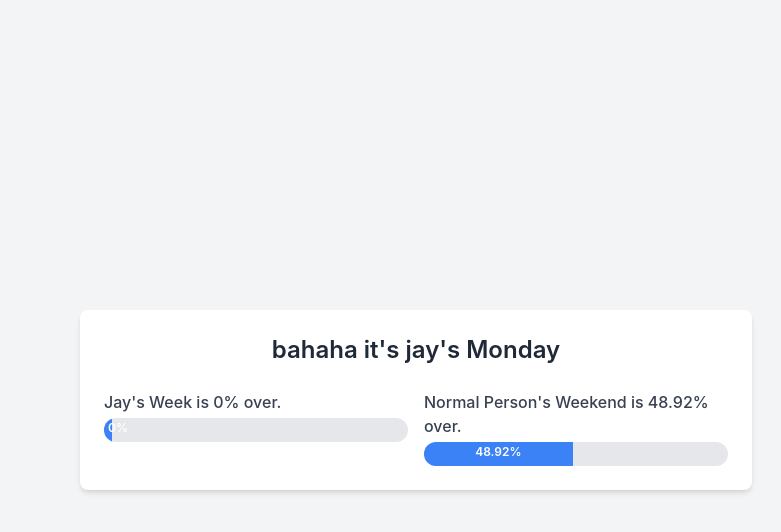
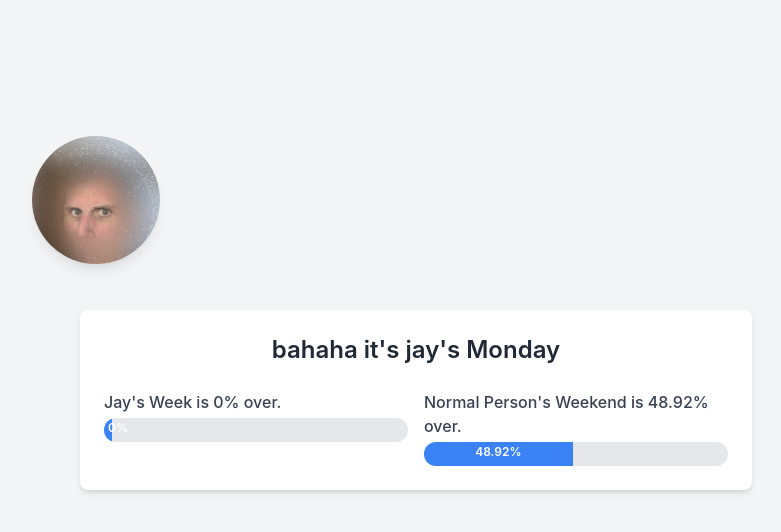
Before and after one commit to tomfarina/jaylightsavings, a React (Create React App) app: page / in a window 1280 px wide. Shown: the top 532 px of the page, without its empty margins (224-1005 px from the left). Built offline with nearby package versions, Linux system fonts and the light colour scheme.

Commit message:
jays mug

```diff
--- a/src/App.tsx
+++ b/src/App.tsx
@@ -36,6 +36,13 @@ function App() {
             bahaha it's jay's {jaysDaysOfWeek[new Date().getDay()]}
           </h1>
 
+          <img
+            src="/jaylightsavings/ok.png"
+            alt="Floating Image"
+            className="absolute top-1/4 left-1/4 transform -translate-x-1/2 -translate-y-1/2 w-32 h-32 object-cover rounded-full shadow-lg opacity-80"
+            style={{ animation: "float 5s ease-in-out infinite" }}
+          />
+
           <div className="flex space-x-4">
             {statusBars.map((bar, index) => (
               <StatusBar {...bar} key={index} />
```
Also changed, not shown: public/ok.png (added).
